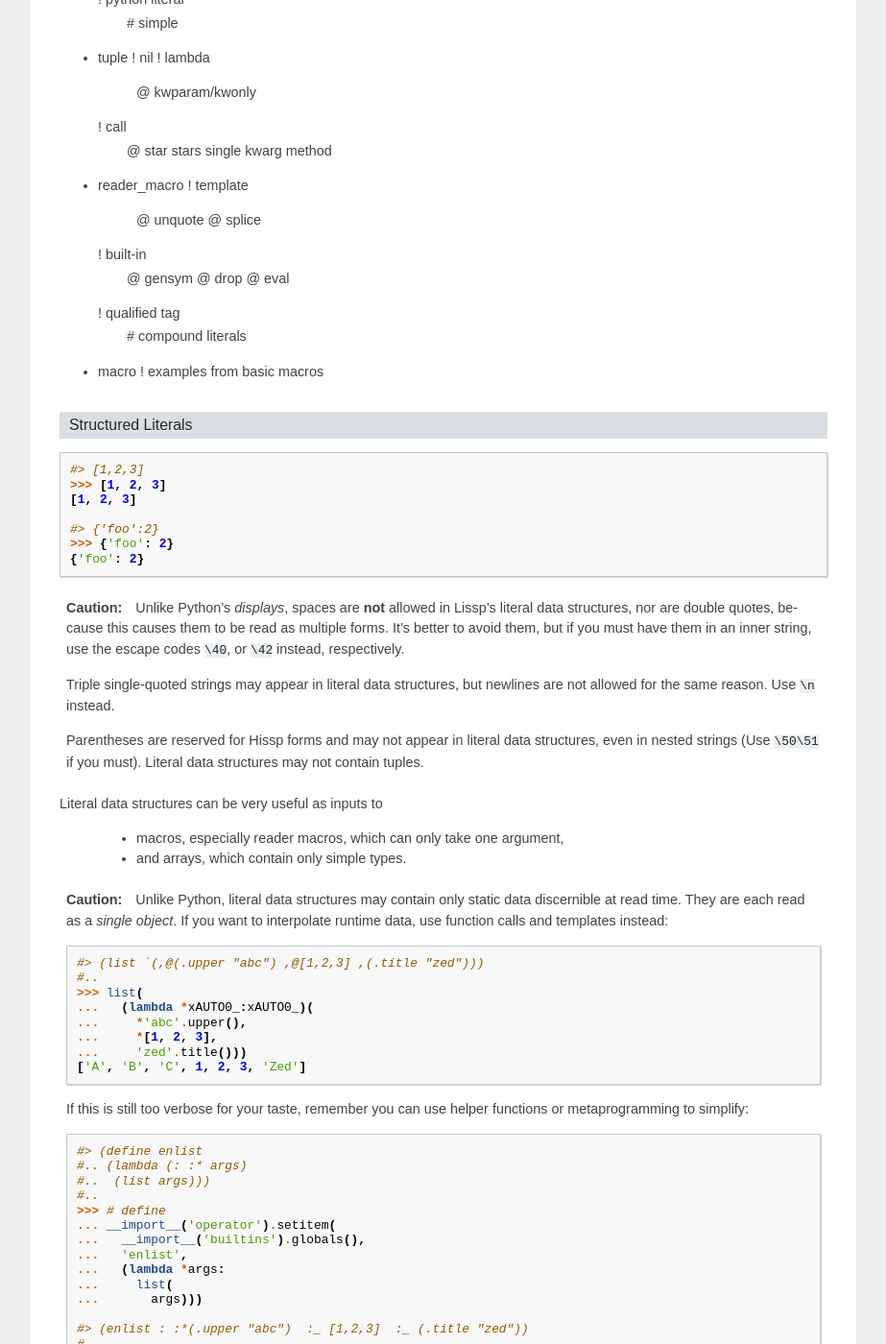
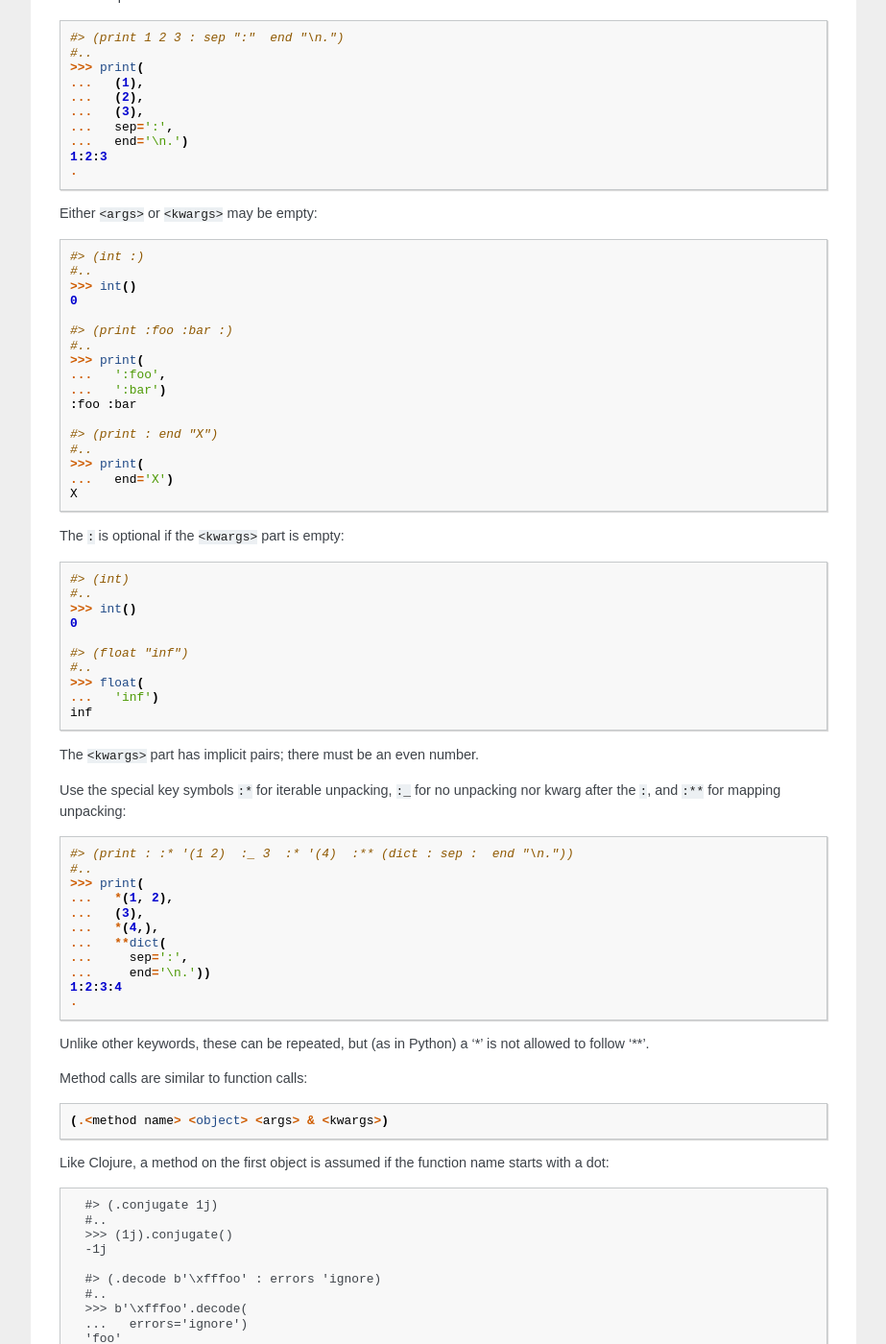
Before and after one commit to gilch/hissp, a Sphinx documentation site: the page built from docs/tutorial.rst, in a window 1280 px wide and 1400 px high, scrolled down 7250 px. Shown: the whole window at 96% size, without its empty margins (268-1191 px from the left). Built offline with Sphinx 7.4.7, drawn with Linux system fonts in a browser that asks for light colours; some of the changed text lies outside the part shown.

Commit message:
Add Calls section to tutorial

```diff
--- a/docs/tutorial.rst
+++ b/docs/tutorial.rst
@@ -462,8 +463,102 @@ there are no single parameters::
     >>> (lambda **kwargs:())
     <function <lambda> at ...>
 
-calls
+Calls
 #####
+
+Any tuple that is not quoted, empty, or a special form or macro is
+a runtime call.
+
+Like Python, it has three parts::
+
+    (<callable> <args> : <kwargs>)
+
+For example::
+
+    #> (print 1 2 3 : sep ":"  end "\n.")
+    #..
+    >>> print(
+    ...   (1),
+    ...   (2),
+    ...   (3),
+    ...   sep=':',
+    ...   end='\n.')
+    1:2:3
+    .
+
+Either ``<args>`` or ``<kwargs>`` may be empty::
+
+    #> (int :)
+    #..
+    >>> int()
+    0
+
+    #> (print :foo :bar :)
+    #..
+    >>> print(
+    ...   ':foo',
+    ...   ':bar')
+    :foo :bar
+
+    #> (print : end "X")
+    #..
+    >>> print(
+    ...   end='X')
+    X
+
+The ``:`` is optional if the ``<kwargs>`` part is empty::
+
+    #> (int)
+    #..
+    >>> int()
+    0
+
+    #> (float "inf")
+    #..
+    >>> float(
+    ...   'inf')
+    inf
+
+The ``<kwargs>`` part has implicit pairs; there must be an even number.
+
+Use the special key symbols ``:*`` for iterable unpacking,
+``:_`` for no unpacking nor kwarg after the ``:``,
+and ``:**`` for mapping unpacking::
+
+    #> (print : :* '(1 2)  :_ 3  :* '(4)  :** (dict : sep :  end "\n."))
+    #..
+    >>> print(
+    ...   *(1, 2),
+    ...   (3),
+    ...   *(4,),
+    ...   **dict(
+    ...     sep=':',
+    ...     end='\n.'))
+    1:2:3:4
+    .
+
+Unlike other keywords, these can be repeated,
+but (as in Python) a '*' is not allowed to follow '**'.
+
+Method calls are similar to function calls::
+
+    (.<method name> <object> <args> & <kwargs>)
+
+Like Clojure, a method on the first object is assumed if the
+function name starts with a dot::
+
+    #> (.conjugate 1j)
+    #..
+    >>> (1j).conjugate()
+    -1j
+
+    #> (.decode b'\xfffoo' : errors 'ignore)
+    #..
+    >>> b'\xfffoo'.decode(
+    ...   errors='ignore')
+    'foo'
+
+
   ! nil
     @ star stars single kwarg method
 
```
Also changed, not shown: other parts of docs/tutorial.rst (+3 -2 lines).
